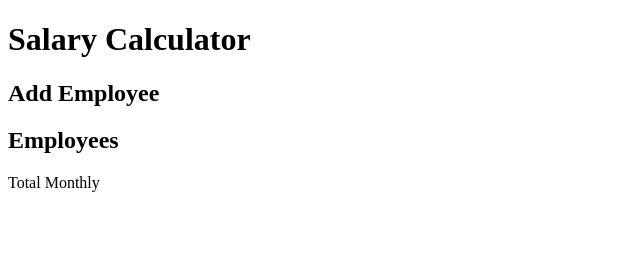
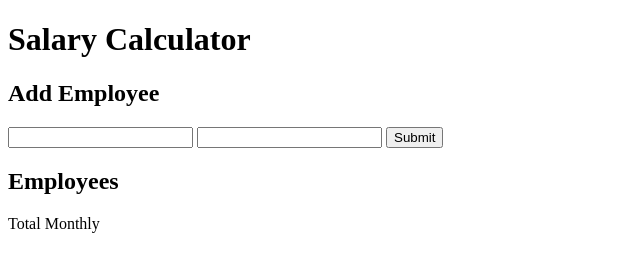
Before and after one commit to alionacj/weekend-salary-calculator, a website: page index.html in a window 1280 px wide. Shown: the whole page, without its empty margins (0-640 px from the left). Drawn offline with Linux system fonts and the light colour scheme.

Commit message:
Laid out plan and to do items.

```diff
--- a/index.html
+++ b/index.html
@@ -12,6 +12,11 @@
   </header>
   <main>
     <h2>Add Employee</h2>
+      <form>
+        <input></input>
+        <input></input>
+        <button>Submit</button>
+      </form>
     <h2>Employees</h2>
   </main>
   <footer>
@@ -19,6 +24,35 @@
   </footer>
 </body>
 </html>
+
+
+<!--
+  MY PLAN
+
+  preview stage
+    (X) read thru asn
+    (X) identify features & concepts needing review
+    (X) make todo list
+    (-) organize week's assignments
+
+  review stage
+    (-) ask clarifying questions about the assignment instructions
+    (-) ask questions on identified challenges
+    () whiteboarding/planning
+    (X) project setup, folders and files
+    () make a plan to connect with others in cohort over the weekend
+
+  go time
+    commit often
+    >30min: type it out into a question
+    +15min & no luck: Cohort Slack / in person
+    TAKE BREAKS, EAT FOOD, DRINK WATER
+
+  crunch time
+    prioritization
+    make comments on broken code
+    push & submit
+ -->
 
 <!--
   ASSIGNMENT REQUIREMENTS
@@ -47,7 +81,6 @@
 
   () upon employee is deletion, update the footer's monthly cost
     - HINT: need to figure out which employee. tricky!
-
 -->
 
 <!--
```
